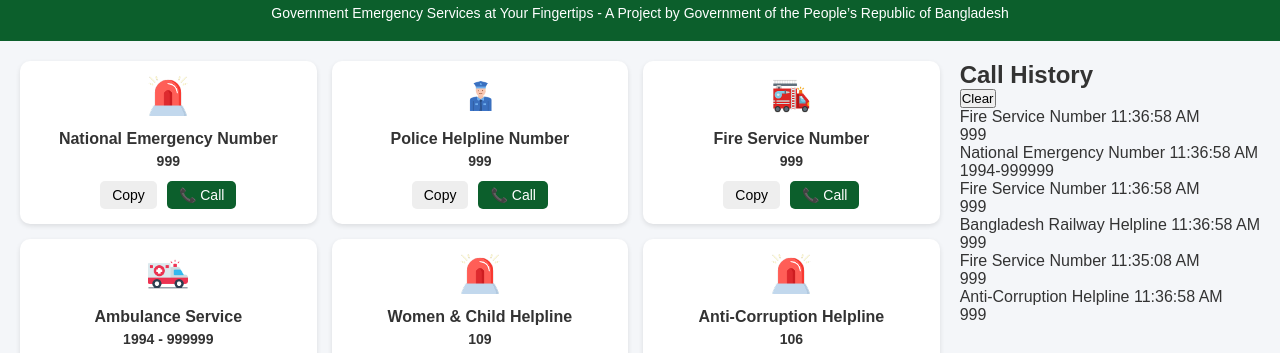
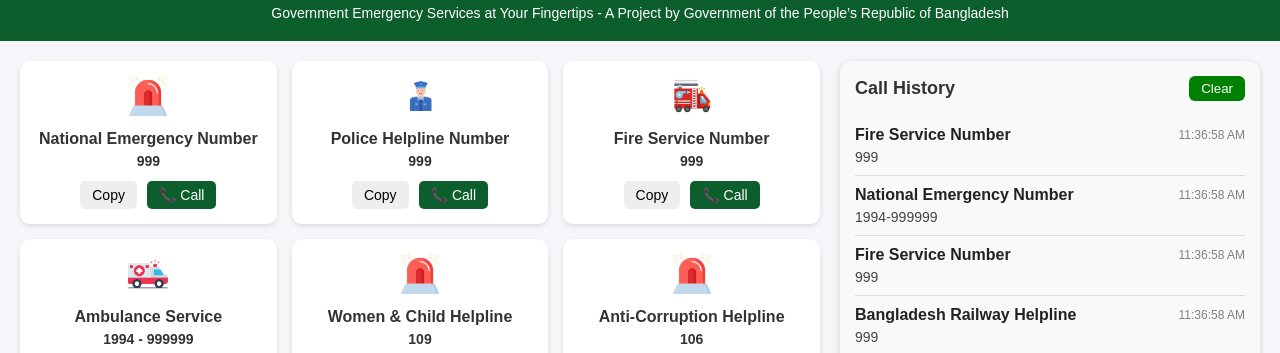
Before and after one commit to rakhi-ai12/my-simple-assingment, a plain HTML site: page index.html in a window 1280 px wide. Shown: the part 405-758 px from the top of the page. Drawn offline with Linux system fonts and the light colour scheme.

Commit message:
first commit

```diff
--- a/styles/style.css
+++ b/styles/style.css
@@ -124,3 +124,81 @@ header {
   background: #0c5f2c;
   color: #fff;
 }
+.history {
+  width: 420px;
+  background: #f9f9f9;
+  padding: 15px;
+  border-radius: 12px;
+  box-shadow: 0 2px 6px rgba(0, 0, 0, 0.15);
+  font-family: Arial, sans-serif;
+}
+
+.history-header {
+  display: flex;
+  justify-content: space-between;
+  align-items: center;
+  margin-bottom: 15px;
+}
+
+.history-header h2 {
+  margin: 0;
+  font-size: 18px;
+  color: #333;
+}
+
+.clear {
+  background: green;
+  color: #fff;
+  border: none;
+  padding: 5px 12px;
+  border-radius: 6px;
+  cursor: pointer;
+}
+
+.call {
+  padding: 10px 0;
+  border-bottom: 1px solid #ddd;
+}
+
+.call:last-child {
+  border-bottom: none;
+}
+
+.call .top {
+  display: flex;
+  justify-content: space-between;
+  align-items: center;
+}
+
+.call .name {
+  font-weight: bold;
+  color: #222;
+}
+
+.call .time {
+  font-size: 12px;
+  color: gray;
+}
+
+.call .number {
+  margin-top: 5px;
+  font-size: 14px;
+  color: #444;
+}
+@media (max-width: 1024px) {
+  .container {
+    flex-direction: column;
+  }
+  .cards {
+    grid-template-columns: repeat(2, 1fr);
+  }
+  .history {
+    margin-top: 20px;
+  }
+}
+
+@media (max-width: 768px) {
+  .cards {
+    grid-template-columns: 1fr;
+  }
+}
```
